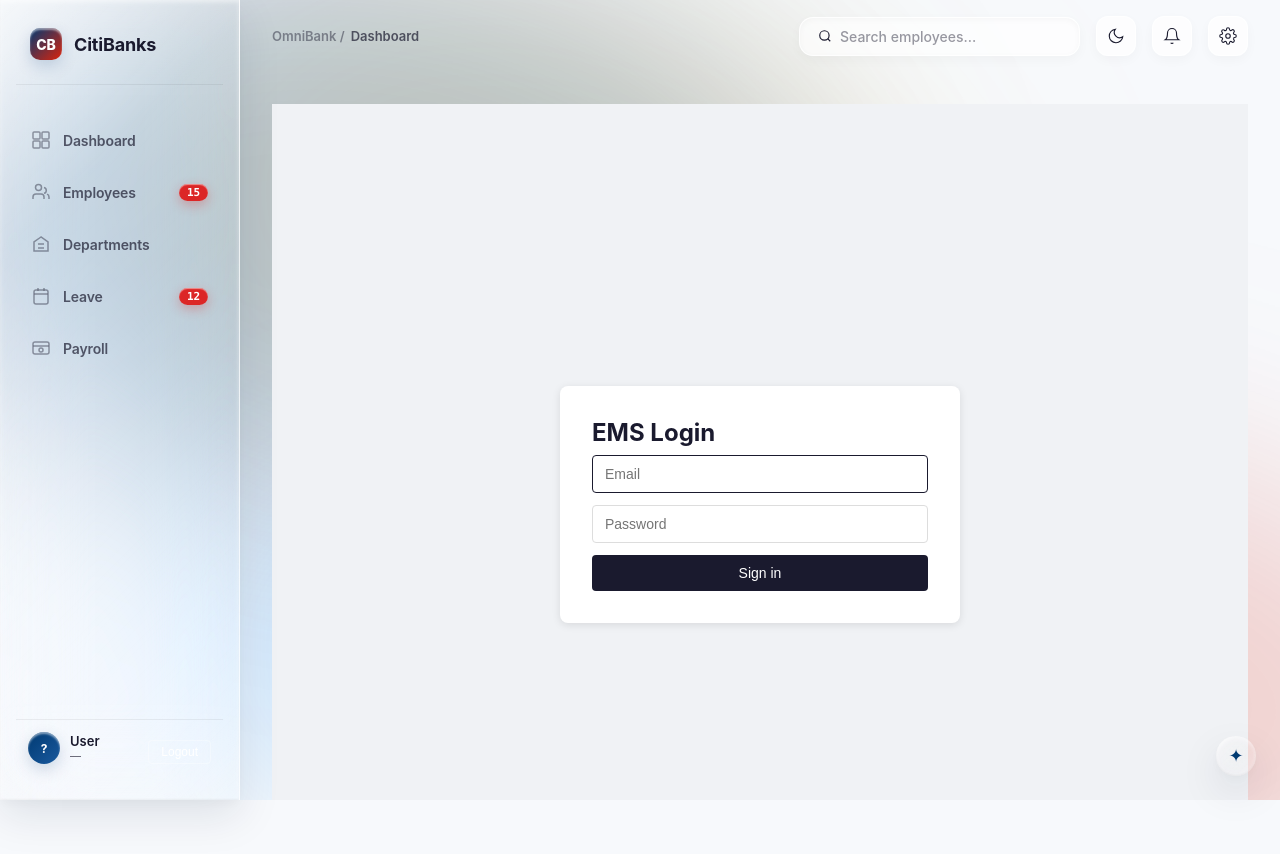
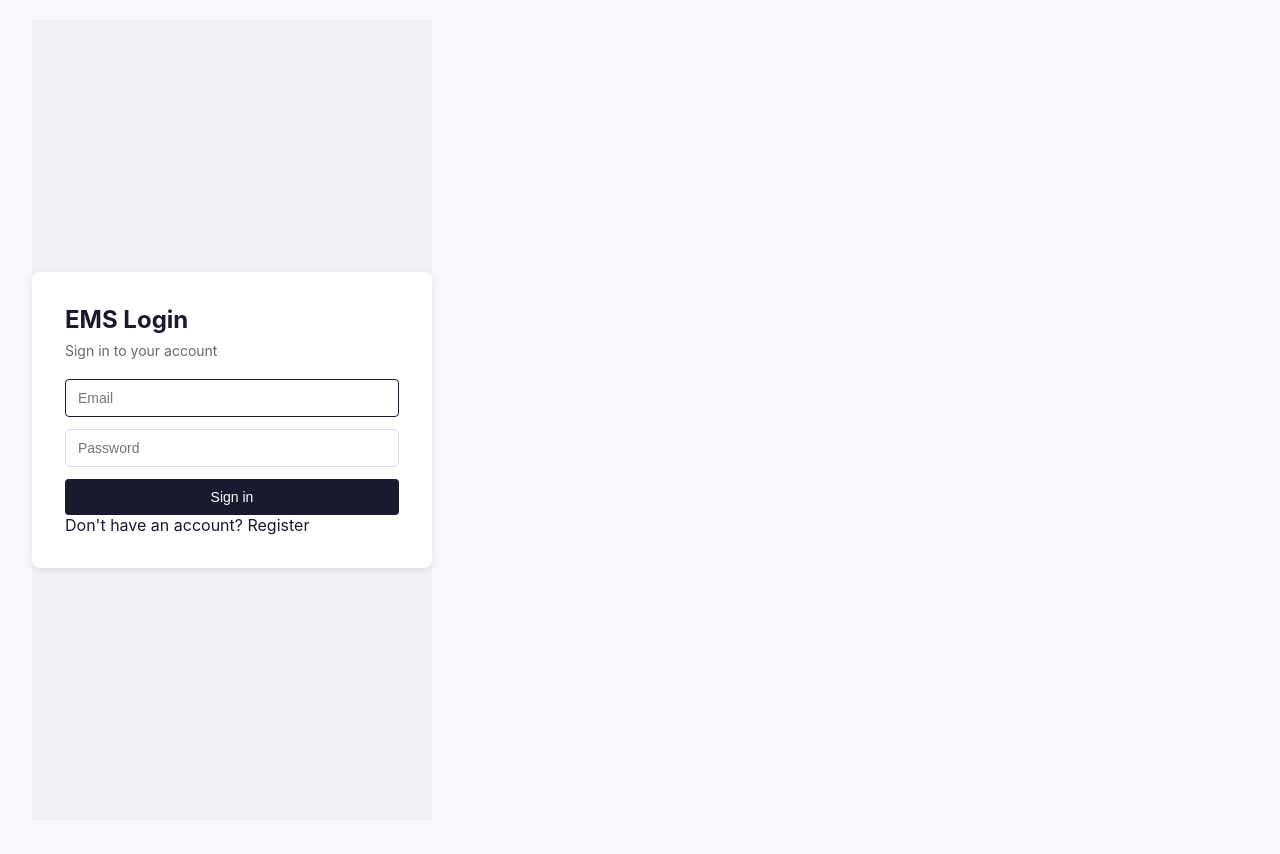
Before and after one commit to skyfalljoss/EMS_training, a React (Vite) app in the folder frontend/: page /login in a window 1280 px wide. Shown: the top 854 px of the page. Before the commit the page ends 800 px from the top, so only its background shows below. Built offline with nearby package versions, Linux system fonts and the light colour scheme; no server answers.

Commit message:
feat: improve login with glassmorphism, add register route, 404 catch-all, conditional layout

```diff
--- a/frontend/src/App.jsx
+++ b/frontend/src/App.jsx
@@ -1,7 +1,8 @@
 import { useState, useEffect } from 'react'
-import { Navigate, Route, Routes } from 'react-router-dom'
+import { Navigate, Route, Routes, useLocation } from 'react-router-dom'
 import ProtectedRoute from './components/ProtectedRoute'
 import Login from './pages/Login'
+import Register from './pages/Register'
 import ChangePassword from './pages/ChangePassword'
 import Sidebar from './components/Sidebar'
 import TopBar from './components/TopBar'
@@ -16,11 +17,14 @@ import Payroll from './pages/Payroll'
 import './styles/design.css'
 
 export default function App() {
-  const [sidebarOpen, setSidebarOpen] = useState(false)
+  const [sidebarOpen, setSidebarOpen] = useState(true)
   const [searchValue, setSearchValue] = useState('')
   const [theme, setTheme] = useState(() => {
     return localStorage.getItem('omnibank-theme') || 'light'
   })
+  const location = useLocation()
+  const authPaths = ['/login', '/register', '/change-password']
+  const isAuthPage = authPaths.includes(location.pathname)
 
   useEffect(() => {
     if (theme === 'dark') {
@@ -36,27 +40,23 @@ export default function App() {
   }
 
   return (
-    <>
-      <div className="bg-canvas">
-        <div className="bg-blob b1"></div>
-        <div className="bg-blob b2"></div>
-        <div className="bg-blob b3"></div>
-        <div className="bg-blob b4"></div>
-      </div>
-      <Sidebar open={sidebarOpen} onClose={() => setSidebarOpen(false)} />
-      <div className="main">
-        <TopBar
+    <div className="app">
+      <div className="bg-blobs">{/* blobs */}</div>
+      {!isAuthPage && <Sidebar open={sidebarOpen} onClose={() => setSidebarOpen(false)} />}
+      <div className={isAuthPage ? "auth-layout" : "main"}>
+        {!isAuthPage && <TopBar
           onMenuToggle={() => setSidebarOpen(prev => !prev)}
           searchValue={searchValue}
           onSearchChange={e => setSearchValue(e.target.value)}
           theme={theme}
           onToggleTheme={toggleTheme}
-        />
+        />}
         <div className="screens">
           <Routes>
+            <Route path="/login" element={<Login />} />
+            <Route path="/register" element={<Register />} />
+            <Route path="/change-password" element={<ChangePassword />} />
             <Route path="/" element={<Navigate to="/dashboard" replace />} />
-            <Route path="/login" element={<Login />} />
-            <Route path="/change-password" element={<ChangePassword />} />
             <Route path="/dashboard" element={<ProtectedRoute><Dashboard /></ProtectedRoute>} />
             <Route path="/employees" element={<ProtectedRoute><Employees /></ProtectedRoute>} />
             <Route path="/employees/:id" element={<ProtectedRoute><EmployeeProfile /></ProtectedRoute>} />
@@ -64,10 +64,11 @@ export default function App() {
             <Route path="/departments/:id" element={<ProtectedRoute><DepartmentProfile /></ProtectedRoute>} />
             <Route path="/leave" element={<ProtectedRoute><Leave /></ProtectedRoute>} />
             <Route path="/payroll" element={<ProtectedRoute><Payroll /></ProtectedRoute>} />
+            <Route path="*" element={<Navigate to="/login" replace />} />
           </Routes>
         </div>
       </div>
-      <TweaksPanel />
-    </>
+      {!isAuthPage && <TweaksPanel />}
+    </div>
   )
 }
--- a/frontend/src/pages/Login.jsx
+++ b/frontend/src/pages/Login.jsx
@@ -1,5 +1,5 @@
 import { useState } from 'react'
-import { useNavigate, useLocation } from 'react-router-dom'
+import { useNavigate, useLocation, Link } from 'react-router-dom'
 import { useAuth } from '../hooks/useAuth'
 
 export default function Login() {
@@ -36,7 +36,7 @@ export default function Login() {
       } else if (err.status === 401) {
         setError('Invalid email or password.')
       } else {
-        setError(err.message || 'Login failed. Please try again.')
+        setError(err.message || 'Login failed.')
       }
     } finally {
       setSaving(false)
@@ -45,24 +45,24 @@ export default function Login() {
 
   return (
     <div className="login-page">
-      <div className="login-card">
+      <div className="glass-card login-card">
         <h1>EMS Login</h1>
+        <p className="subtitle">Sign in to your account</p>
         {error && <div className="error">{error}</div>}
         <form onSubmit={handleSubmit}>
-          <input
-            type="email" placeholder="Email" value={email}
+          <input type="email" placeholder="Email" value={email}
             onChange={e => setEmail(e.target.value)} required autoFocus
-            autoComplete="email" disabled={saving}
-          />
-          <input
-            type="password" placeholder="Password" value={password}
+            autoComplete="email" disabled={saving} />
+          <input type="password" placeholder="Password" value={password}
             onChange={e => setPassword(e.target.value)} required
-            autoComplete="current-password" disabled={saving}
-          />
+            autoComplete="current-password" disabled={saving} />
           <button type="submit" disabled={saving}>
             {saving ? 'Signing in…' : 'Sign in'}
           </button>
         </form>
+        <p className="auth-link">
+          Don't have an account? <Link to="/register">Register</Link>
+        </p>
       </div>
     </div>
   )
```
